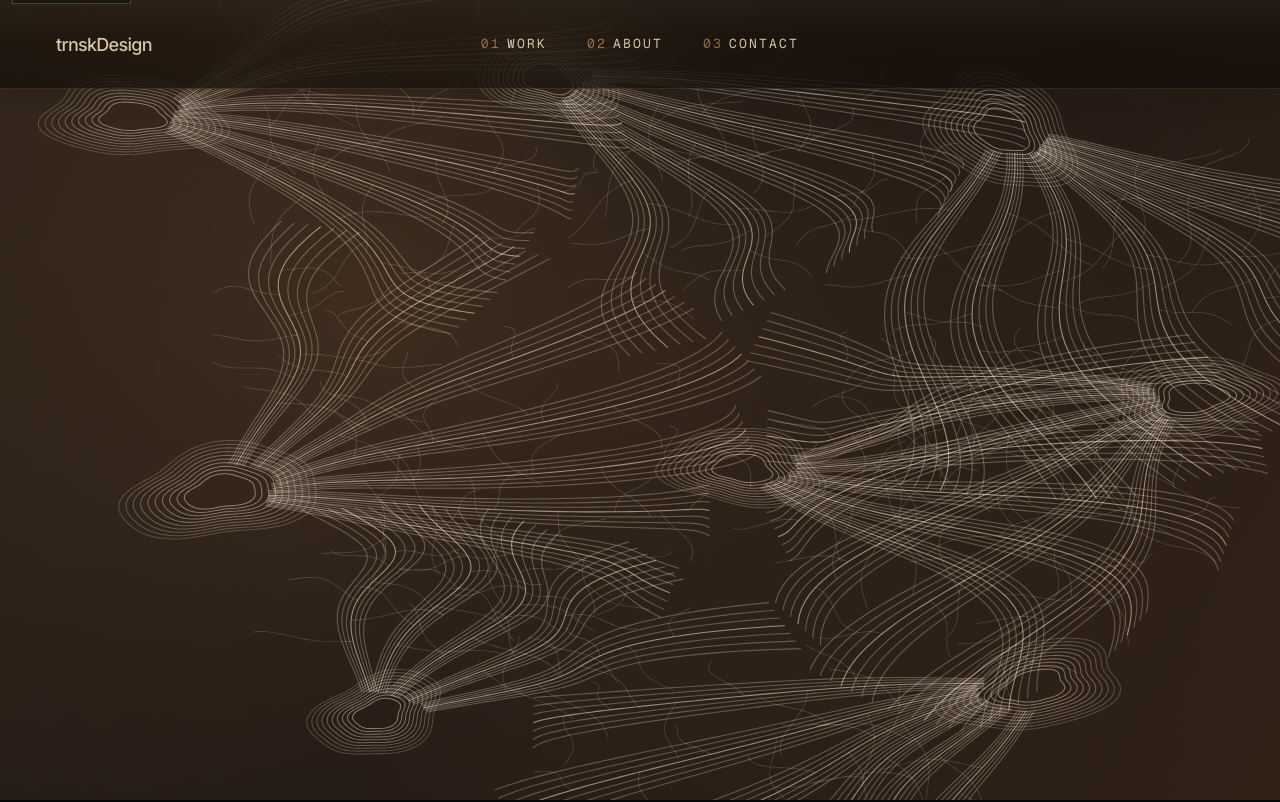
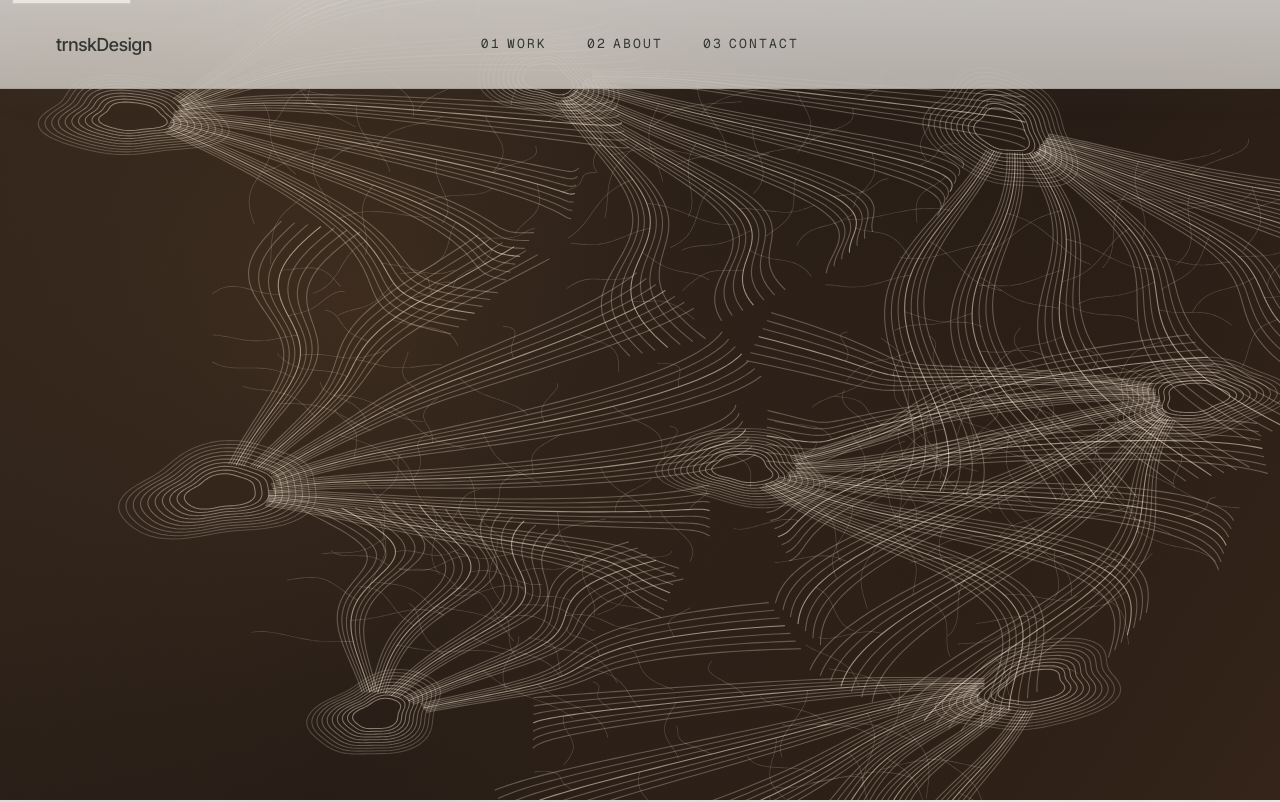
Before and after one commit to Mercy1o/tsiaro-portfolio, a Next.js app: page / in a window 1280 px wide. Shown: the top 802 px of the page. Built offline with nearby package versions, Linux system fonts and the light colour scheme.

Commit message:
feat: load global stone-water theme

```diff
--- a/app/mobile.css
+++ b/app/mobile.css
@@ -1,3 +1,5 @@
+@import "./water-theme.css";
+
 /* Mobile / iPhone adaptation layer.
    Desktop keeps the Tailwind composition; this file only takes over on
    narrow screens and coarse-pointer phones (including iPhone landscape). */
@@ -7,7 +9,7 @@
 }
 
 .mobile-tap-target {
-  -webkit-tap-highlight-color: rgba(184, 148, 100, 0.14);
+  -webkit-tap-highlight-color: rgba(126, 132, 128, 0.14);
 }
 
 @media (max-width: 767px), (max-width: 932px) and (pointer: coarse) {
@@ -52,8 +54,6 @@
     display: none !important;
   }
 
-  /* Home: the mathematical organism remains the opening visual, then the
-     text becomes dominant as the visitor scrolls. */
   [aria-label="Introduction"] {
     align-items: flex-end !important;
     padding-bottom: max(2.8rem, env(safe-area-inset-bottom, 0px));
@@ -199,7 +199,6 @@
     min-height: 44px;
   }
 
-  /* Keep tap interactions calm and readable on touch hardware. */
   @media (hover: none) {
     .project-link:hover,
     .image-reveal:hover img {
```
